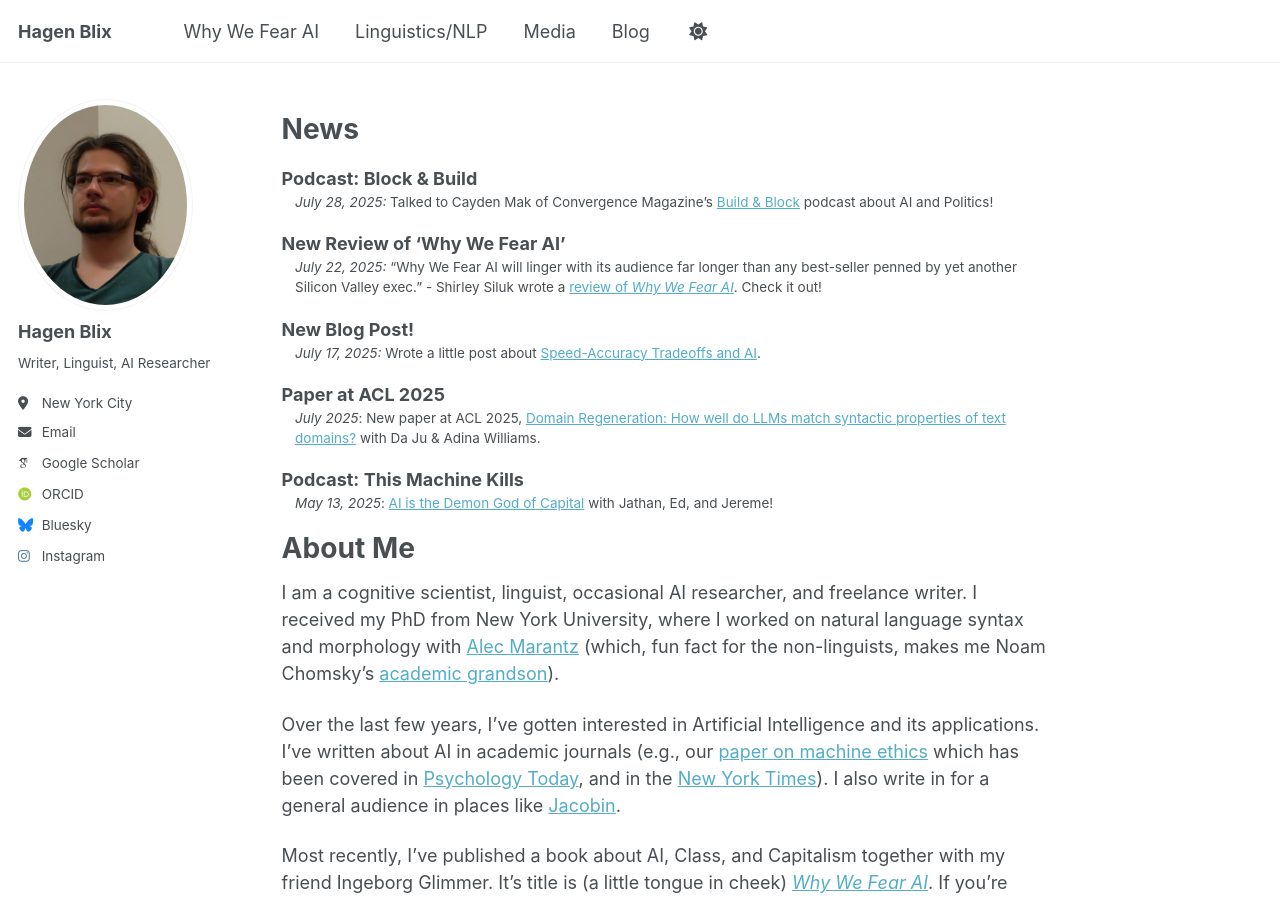
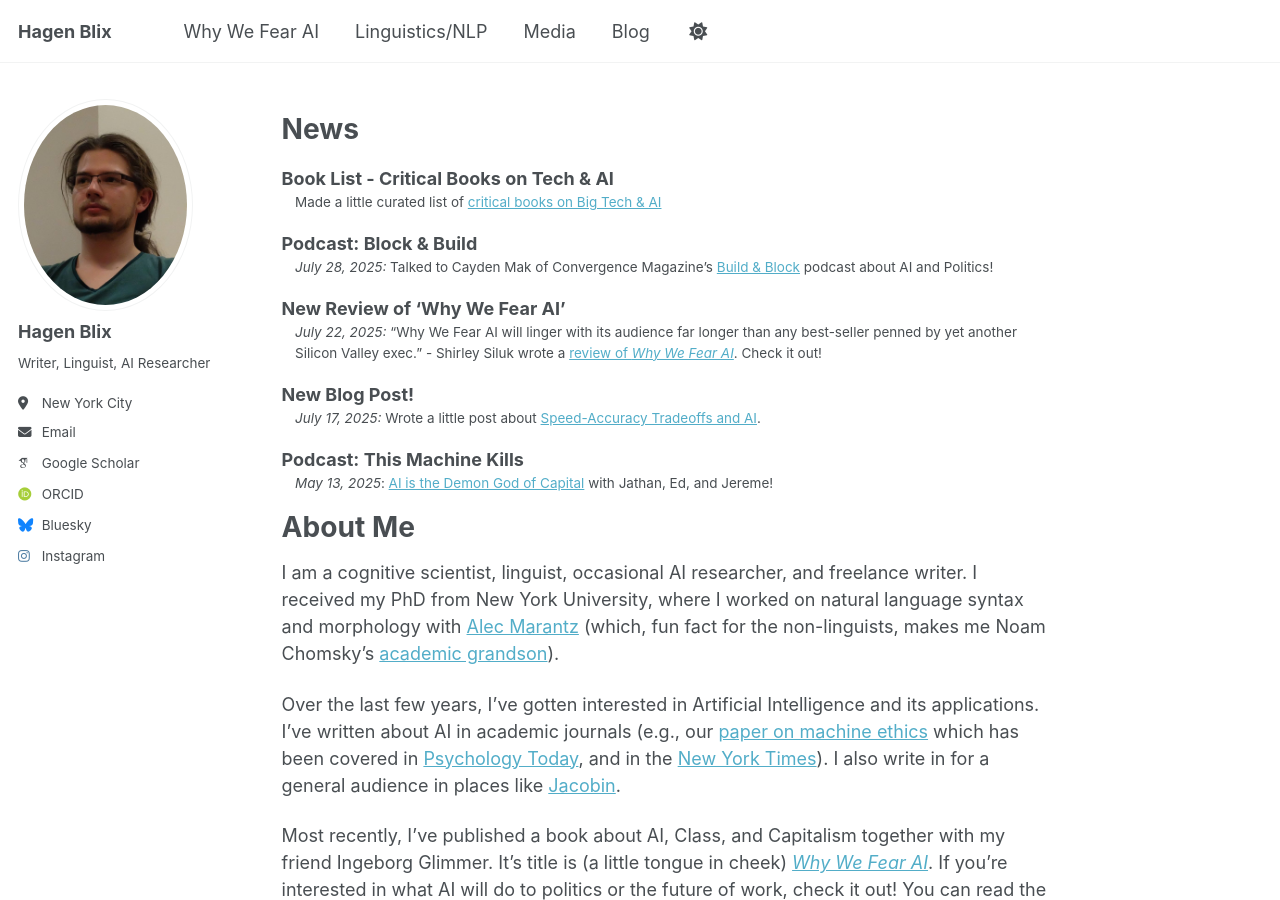
Before and after one commit to hagenblix/hagenblix.github.io, a Jekyll site: the page built from _pages/about.md, in a window 1280 px wide and 900 px high. Built offline with Jekyll 4.4.1, drawn with Linux system fonts in a browser that asks for light colours; some web fonts are replaced; a script that is not in the unit is left out.

Commit message:
Update about.md

```diff
--- a/_pages/about.md
+++ b/_pages/about.md
@@ -10,6 +10,9 @@ redirect_from:
 
 News
 ===========
+Book List - Critical Books on Tech & AI
+: Made a little curated list of [critical books on Big Tech & AI](https://bookshop.org/lists/critical-ai-tech-books)
+
 Podcast: Block & Build
 :   *July 28, 2025:* Talked to  Cayden Mak of Convergence Magazine's [Build & Block](https://convergencemag.com/podcast/why-we-fear-ai-w-hagen-blix/) podcast about AI and Politics!
 
@@ -19,9 +22,6 @@ New Review of 'Why We Fear AI'
 New Blog Post!
 :   *July 17, 2025:* Wrote a little post about [Speed-Accuracy Tradeoffs and AI](https://hagenblix.github.io/posts/sats-ai-deskilling/).
 
-Paper at ACL 2025
-:	*July 2025*: New paper at ACL 2025, [Domain Regeneration: How well do LLMs match syntactic properties of text domains?](https://arxiv.org/abs/2505.07784) with Da Ju & Adina Williams.
-
 Podcast: This Machine Kills
 :  *May 13, 2025*: [AI is the Demon God of Capital](https://www.patreon.com/posts/405-ai-is-demon-128825323) with Jathan, Ed, and Jereme!
 
```
Also changed, not shown: other parts of _pages/about.md (+3 -1 lines).
